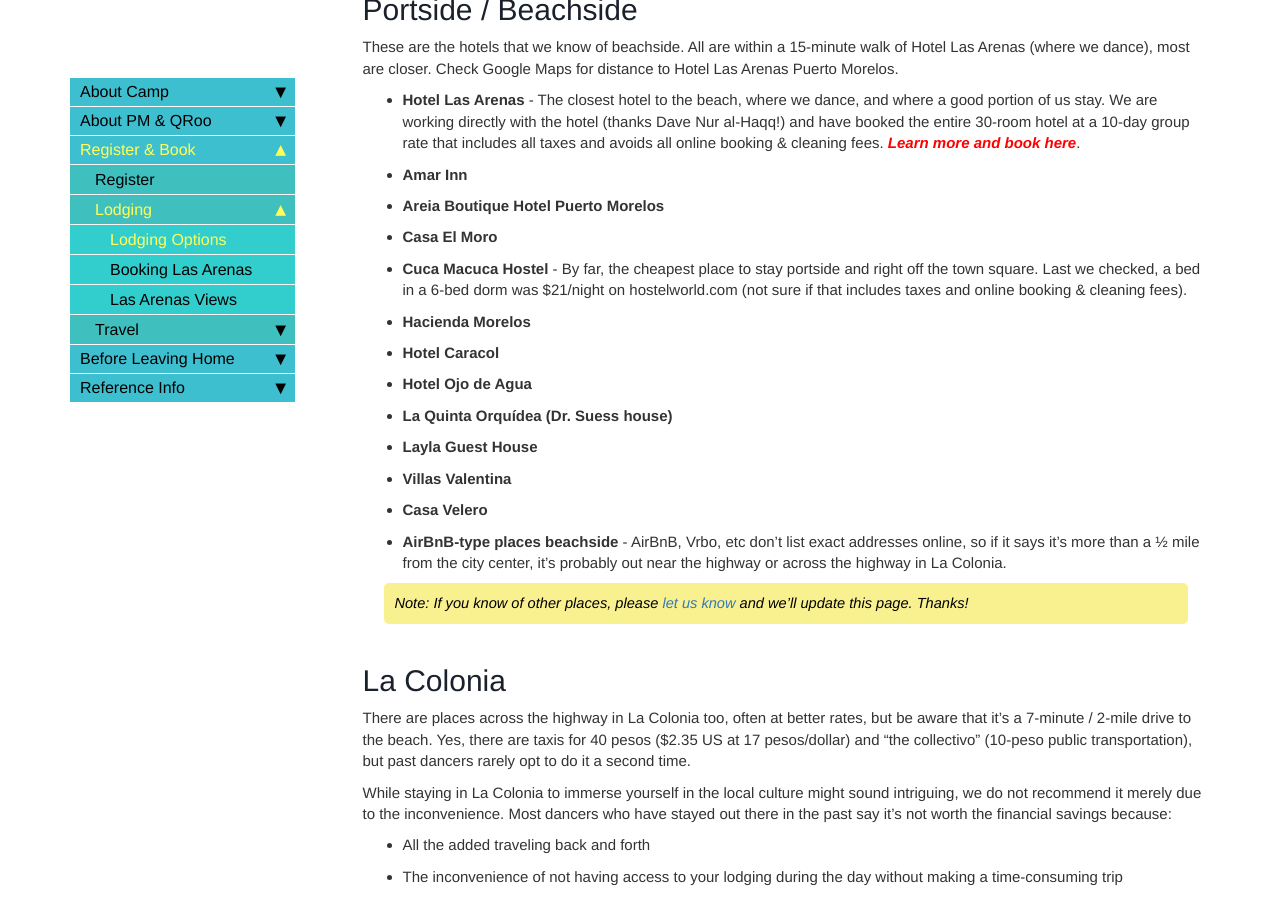
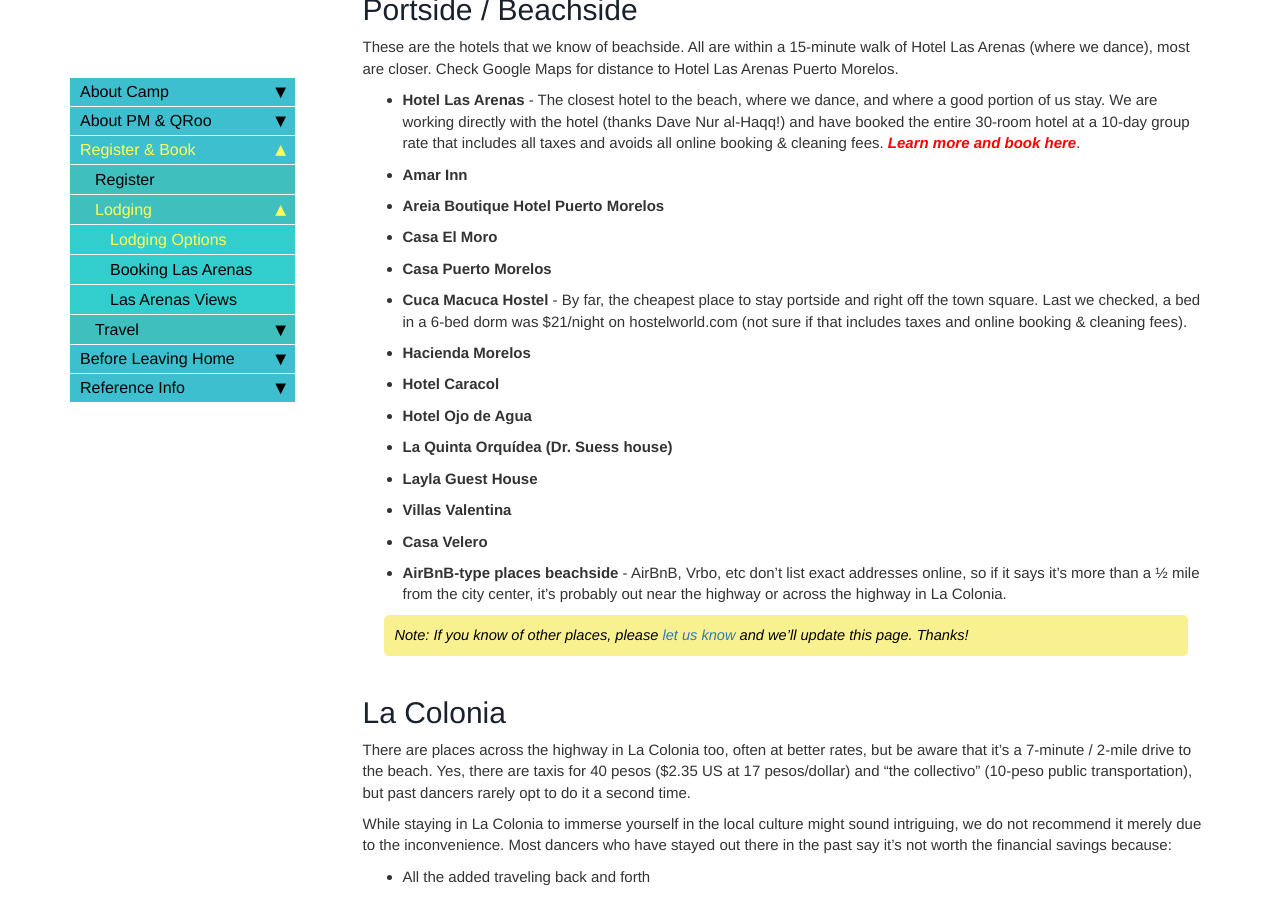
Before and after one commit to davewalker60/pmdup, a Jekyll site: the page built from pages/lodging-options.md, in a window 1280 px wide and 900 px high, scrolled down 395 px. Built offline with Jekyll 4.4.1, drawn with Linux system fonts in a browser that asks for light colours; comment, search, counter and statistics services are not loaded.

Commit message:
Adding Casa PM

```diff
--- a/pages/lodging-options.md
+++ b/pages/lodging-options.md
@@ -19,6 +19,7 @@
 - **Amar Inn**
 - **Areia Boutique Hotel Puerto Morelos**
 - **Casa El Moro**
+- **Casa Puerto Morelos**
 - **Cuca Macuca Hostel** - By far, the cheapest place to stay portside and right off the town square. Last we checked, a bed in a 6-bed dorm was $21/night on hostelworld.com (not sure if that includes taxes and online booking & cleaning fees).
 - **Hacienda Morelos**
 - **Hotel Caracol**
```
